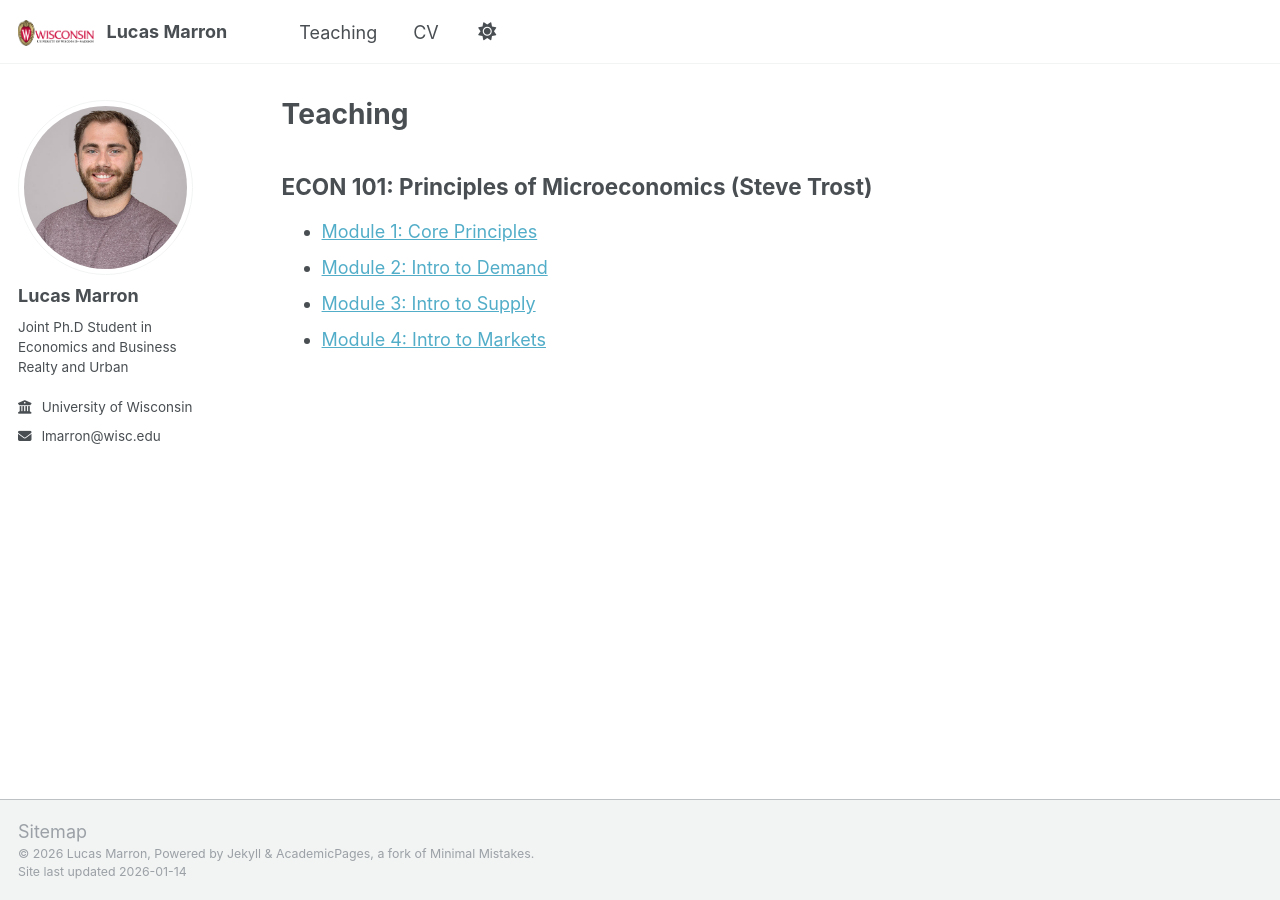
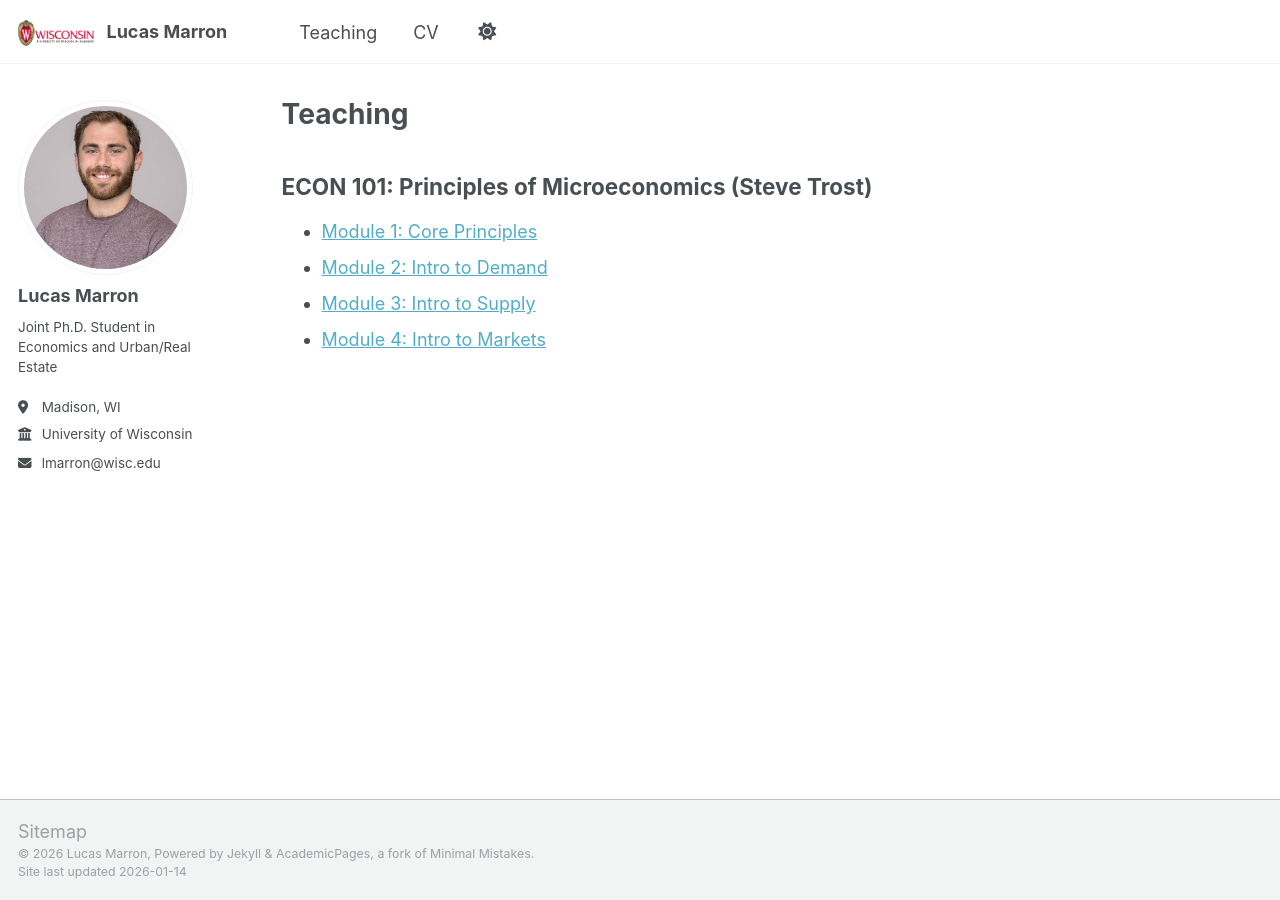
Before and after one commit to lucas-marron/lucas-marron.github.io, a Jekyll site: the page built from _pages/teaching.md, in a window 1280 px wide. Built offline with Jekyll 4.4.1, drawn with Linux system fonts in a browser that asks for light colours.

```diff
--- a/_config.yml
+++ b/_config.yml
@@ -12,7 +12,7 @@ site_theme               : "default"
 title                    : "Lucas Marron"
 title_separator          : "-"
 name                     : &name "Lucas Marron"
-description              : &description "personal description"
+description              : &description "Lucas Marron - I am an Economics/RE PhD student at the University of Wisconsin, interested in urban economics and education."
 url                      : https://lucas-marron.github.io # the base hostname & protocol for your site e.g. "https://[your GitHub username].github.io"
 baseurl                  : #"/lucas-marron.github.io" # the subpath of your site, e.g. "/blog"
 repository               : "academicpages/academicpages.github.io"
@@ -25,8 +25,8 @@ author:
   avatar           : "marron_profile.png"
   name             : "Lucas Marron"
   pronouns         : # example: "she/her"
-  bio              : "Joint Ph.D Student in Economics and Business Realty and Urban"
-  location         : #"Earth"
+  bio              : "Joint Ph.D. Student in Economics and Urban/Real Estate"
+  location         : "Madison, WI"
   employer         : "University of Wisconsin"
   uri              : # URL
   email            : "lmarron@wisc.edu"
@@ -305,6 +305,7 @@ plugins:
   - jekyll-sitemap
   - jekyll-redirect-from
   - jemoji
+  - jekyll-seo-tag
 
 # Mimic GitHub Pages with --safe
 whitelist:
--- a/_pages/teaching.md
+++ b/_pages/teaching.md
@@ -6,7 +6,7 @@ author_profile: true
 ---
 
 ## ECON 101: Principles of Microeconomics (Steve Trost)
-* [Module 1: Core Principles](/assets/teaching/econ101/module 1.pdf)
-* [Module 2: Intro to Demand](/assets/teaching/econ101/module 2.pdf)
-* [Module 3: Intro to Supply](/assets/teaching/econ101/module 3.pdf)
-* [Module 4: Intro to Markets](/assets/teaching/econ101/module 4.pdf)
+* [Module 1: Core Principles](/assets/teaching/econ101/Module 1.pdf)
+* [Module 2: Intro to Demand](/assets/teaching/econ101/Module 2.pdf)
+* [Module 3: Intro to Supply](/assets/teaching/econ101/Module 3.pdf)
+* [Module 4: Intro to Markets](/assets/teaching/econ101/Module 4.pdf)
```
Also changed, not shown: 1 other file.
